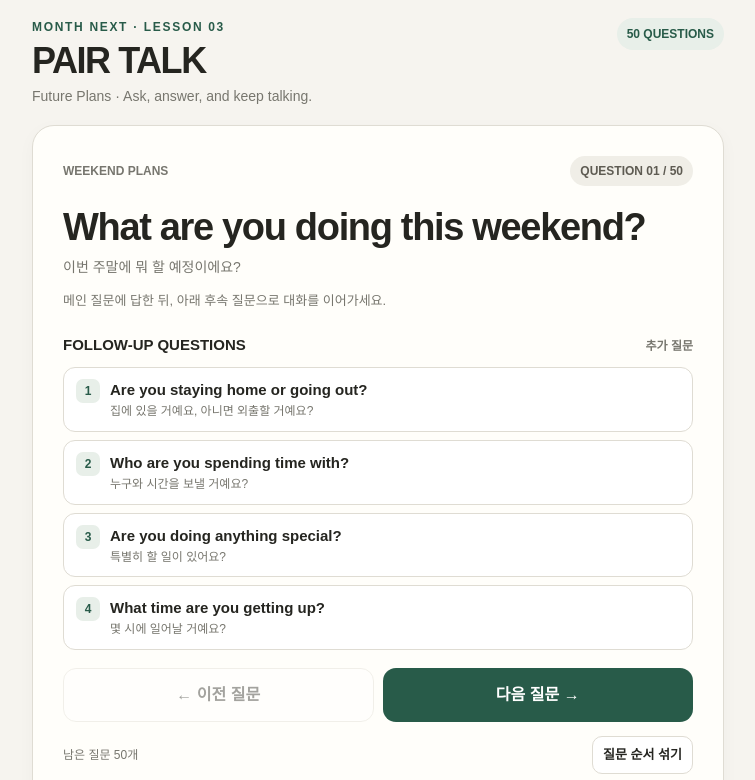
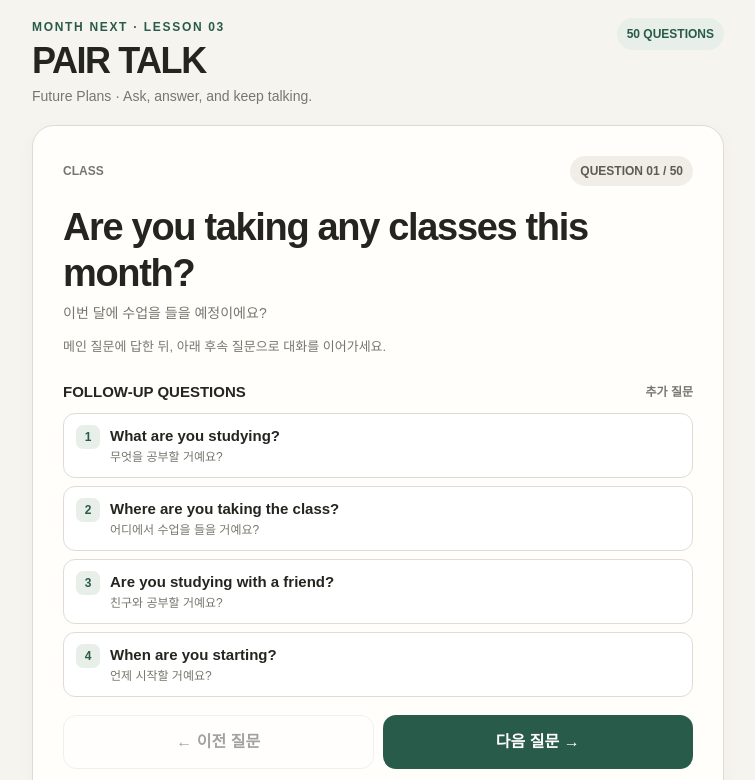
Before and after one commit to Derek7688/my-english-trainers, a plain HTML site: page PSE Lite UP/Delta Lite Up/New2nd/Next/3강/pairwork/index.html in a window 1280 px wide. Both pictures are taken after a click on the button "시작하기 →". Shown: the top 780 px of the page, without its empty margins (262-1017 px from the left). Drawn offline with Linux system fonts and the light colour scheme.

Commit message:
Update index.html

```diff
--- a/PSE Lite UP/Delta Lite Up/New2nd/Next/3강/pairwork/index.html
+++ b/PSE Lite UP/Delta Lite Up/New2nd/Next/3강/pairwork/index.html
@@ -94,6 +94,17 @@ function render(){
 $('previous').addEventListener('click',()=>{if(current>0){current--;render()}});
 $('next').addEventListener('click',()=>{if(current<order.length-1)current++;else current=0;render()});
 $('reshuffle').addEventListener('click',()=>{for(let i=order.length-1;i>0;i--){const j=Math.floor(Math.random()*(i+1));[order[i],order[j]]=[order[j],order[i]]}current=0;render()});
-$('startButton').addEventListener('click',()=>{document.body.classList.remove('not-started');$('startScreen').remove()});
+$('startButton').addEventListener('click',()=>{
+  // 시작할 때마다 50개 질문의 순서를 새로 무작위로 섞습니다.
+  order=QUESTIONS.map((_,i)=>i);
+  for(let i=order.length-1;i>0;i--){
+    const j=Math.floor(Math.random()*(i+1));
+    [order[i],order[j]]=[order[j],order[i]];
+  }
+  current=0;
+  render();
+  document.body.classList.remove('not-started');
+  $('startScreen').remove();
+});
 render();
 </script></body></html>
```
